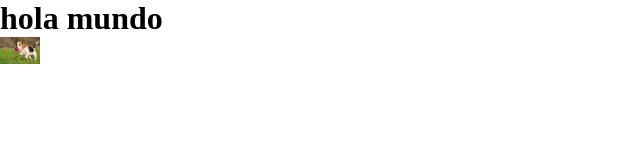
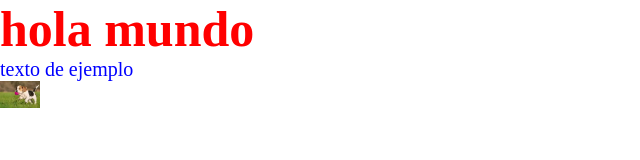
Before and after one commit to estebanpqw1011-byte/prueba, a plain HTML site: page index.html in a window 1280 px wide. Shown: the whole page, without its empty margins (0-640 px from the left). Drawn offline with Linux system fonts and the light colour scheme; files that its build step writes are made by us from their sources; files whose address does not match are found by name.

Commit message:
samuel paton

```diff
--- a/css/styles.css
+++ b/css/styles.css
@@ -11,3 +11,14 @@
 img{
     width: 40px;
 }
+h1{
+    color: red;
+    text-emphasis: center;
+    font-size: 50px;
+}
+
+p{
+    color: blue;
+    font-size: 20px;
+    text-align: justify;
+}
--- a/index.html
+++ b/index.html
@@ -8,6 +8,7 @@
 </head>
 <body>
     <h1>hola mundo</h1>
+    <p>texto de ejemplo</p>
 <img src="/img/11.webp" alt="">
 <script src="script.js"></script>
 </body>
```
